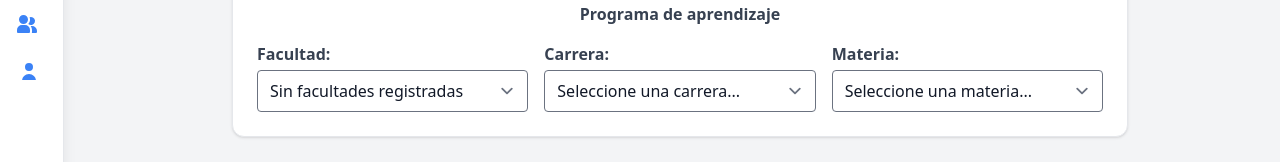
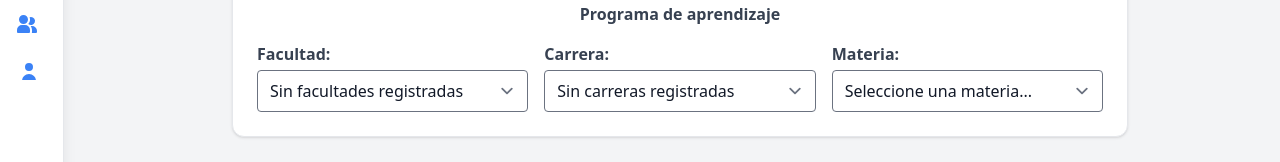
Before and after one commit to OskarAPP/PlaneacionPUA, a React (Vite) app in the folder frontend/: page /procesarpua in a window 1280 px wide. Shown: the part 179-341 px from the top of the page. Built offline with nearby package versions, Linux system fonts and the light colour scheme.

Commit message:
Lectura de carreras
Lectura de carreras registradas segun el docente logueado.

```diff
--- a/frontend/src/Pua/ProcesarPua.jsx
+++ b/frontend/src/Pua/ProcesarPua.jsx
@@ -98,7 +98,13 @@ const ProcesarPua = () => {
                 <div className="flex-1 min-w-[200px]">
                   <label className="block text-gray-700 font-semibold mb-1">Carrera:</label>
                   <select className="w-full border dark:border-gray-700 rounded px-3 py-2 bg-white dark:bg-gray-900 dark:text-gray-100">
-                    <option>Seleccione una carrera...</option>
+                    {docente && docente.carreras && docente.carreras.length > 0 ? (
+                      docente.carreras.map((nombre, idx) => (
+                        <option key={idx} value={nombre}>{nombre}</option>
+                      ))
+                    ) : (
+                      <option>Sin carreras registradas</option>
+                    )}
                   </select>
                 </div>
                 <div className="flex-1 min-w-[200px]">
```
